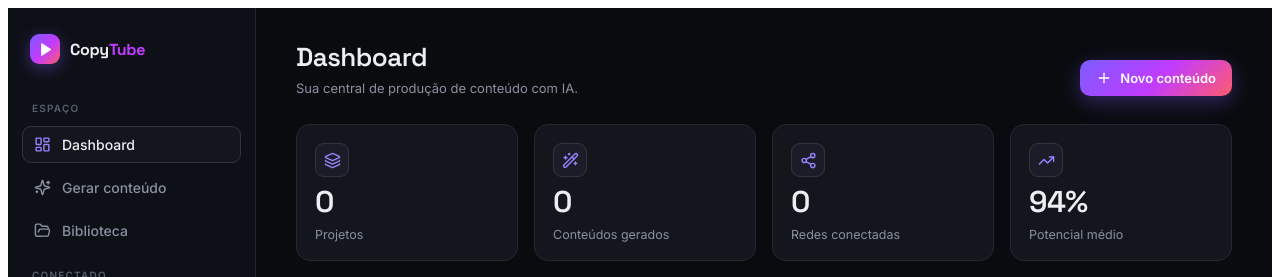
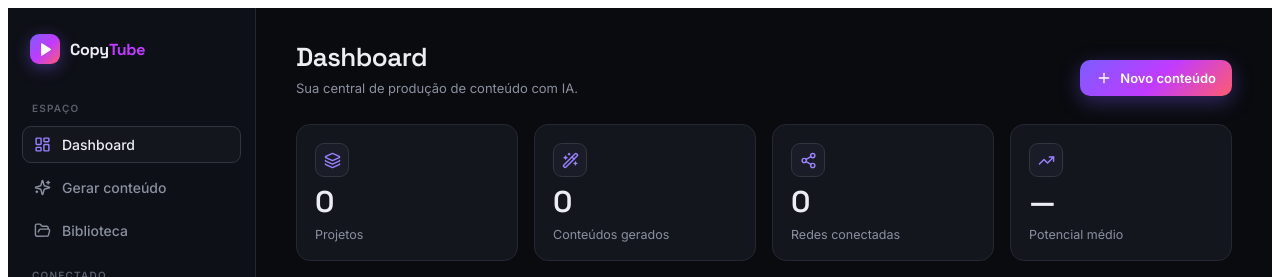
Before and after one commit to abarakus11/copytube, a React (Vite) app: page / in a window 1280 px wide. Shown: the top 277 px of the page. Built offline with nearby package versions, Linux system fonts and the light colour scheme.

Commit message:
Atualizacao automatica CopyTube - 2026-06-16 17:51

```diff
--- a/src/CopyTube.jsx
+++ b/src/CopyTube.jsx
@@ -1,4 +1,4 @@
-import React, { useState, useMemo, useRef } from "react";
+import React, { useState, useMemo, useRef, useEffect } from "react";
 import {
   LayoutDashboard, Sparkles, FolderOpen, Play, Hash, FileText, Type,
   Share2, Copy, Download, Trash2, Plus, Loader2, Check, X, Clock,
@@ -158,6 +158,56 @@ const PLATFORMS = [
   { id: "facebook", label: "Facebook", color: "#5B7BFF" },
 ];
 const PLAT = Object.fromEntries(PLATFORMS.map((p) => [p.id, p]));
+const STORAGE_KEY = "copytube-projects";
+
+function loadProjects() {
+  try {
+    const raw = localStorage.getItem(STORAGE_KEY);
+    return raw ? JSON.parse(raw) : [];
+  } catch {
+    return [];
+  }
+}
+
+function countAssets(content = {}) {
+  let n = 0;
+  if (content.roteiro) n += 1;
+  if (content.titulos) {
+    n += ["virais", "seo", "ctr"].reduce((s, k) => s + (content.titulos[k]?.length || 0), 0);
+  }
+  if (content.hashtags) {
+    n += ["top", "nicho", "virais"].reduce((s, k) => s + (content.hashtags[k]?.length || 0), 0);
+    n += content.hashtags.plataformas
+      ? Object.values(content.hashtags.plataformas).reduce((s, arr) => s + (arr?.length || 0), 0)
+      : 0;
+  }
+  if (content.descricoes) n += Object.values(content.descricoes).filter(Boolean).length;
+  return n;
+}
+
+function computeStats(projects) {
+  const assets = projects.reduce((n, p) => n + countAssets(p.content), 0);
+  const nets = new Set();
+  projects.forEach((p) => (p.plataformas || []).forEach((x) => nets.add(x)));
+
+  const scores = [];
+  projects.forEach((p) => {
+    const t = p.content?.titulos;
+    if (!t) return;
+    ["virais", "seo", "ctr"].forEach((k) => {
+      (t[k] || []).forEach((item) => {
+        if (item.seo != null && item.eng != null && item.ctr != null) {
+          scores.push((item.seo + item.eng + item.ctr) / 3);
+        }
+      });
+    });
+  });
+  const potencialMedio = scores.length
+    ? Math.round(scores.reduce((a, b) => a + b, 0) / scores.length)
+    : null;
+
+  return { projetos: projects.length, assets, redes: nets.size, potencialMedio };
+}
 
 /* ------------------------------------------------------------------ */
 /*  AI layer                                                          */
@@ -432,10 +482,14 @@ function download(name, text) {
 /* ------------------------------------------------------------------ */
 export default function CopyTube() {
   const [view, setView] = useState("dashboard");
-  const [projects, setProjects] = useState([]);
+  const [projects, setProjects] = useState(loadProjects);
   const [activeId, setActiveId] = useState(null);
   const [toast, setToast] = useState("");
   const toastT = useRef(null);
+
+  useEffect(() => {
+    localStorage.setItem(STORAGE_KEY, JSON.stringify(projects));
+  }, [projects]);
 
   const ping = (msg) => {
     setToast(msg);
@@ -449,18 +503,7 @@ export default function CopyTube() {
 
   const active = projects.find((p) => p.id === activeId);
 
-  const stats = useMemo(() => {
-    const assets = projects.reduce((n, p) => {
-      const c = p.content || {};
-      return n + (c.roteiro ? 1 : 0) +
-        (c.titulos ? ["virais", "seo", "ctr"].reduce((s, k) => s + (c.titulos[k]?.length || 0), 0) : 0) +
-        (c.hashtags ? ["top", "nicho", "virais"].reduce((s, k) => s + (c.hashtags[k]?.length || 0), 0) : 0) +
-        (c.descricoes ? Object.keys(c.descricoes).length : 0);
-    }, 0);
-    const nets = new Set();
-    projects.forEach((p) => (p.plataformas || []).forEach((x) => nets.add(x)));
-    return { projetos: projects.length, assets, redes: nets.size };
-  }, [projects]);
+  const stats = useMemo(() => computeStats(projects), [projects]);
 
   const openProject = (id) => { setActiveId(id); setView("results"); };
   const removeProject = (id) => { setProjects((ps) => ps.filter((p) => p.id !== id)); ping("Projeto excluído"); };
@@ -533,7 +576,7 @@ function Dashboard({ stats, onNew }) {
     { ico: <Layers size={17} />, num: stats.projetos, lbl: "Projetos" },
     { ico: <Wand2 size={17} />, num: stats.assets, lbl: "Conteúdos gerados" },
     { ico: <Share2 size={17} />, num: stats.redes, lbl: "Redes conectadas" },
-    { ico: <TrendingUp size={17} />, num: "94%", lbl: "Potencial médio" },
+    { ico: <TrendingUp size={17} />, num: stats.potencialMedio != null ? `${stats.potencialMedio}%` : "—", lbl: "Potencial médio" },
   ];
   return (
     <>
```
